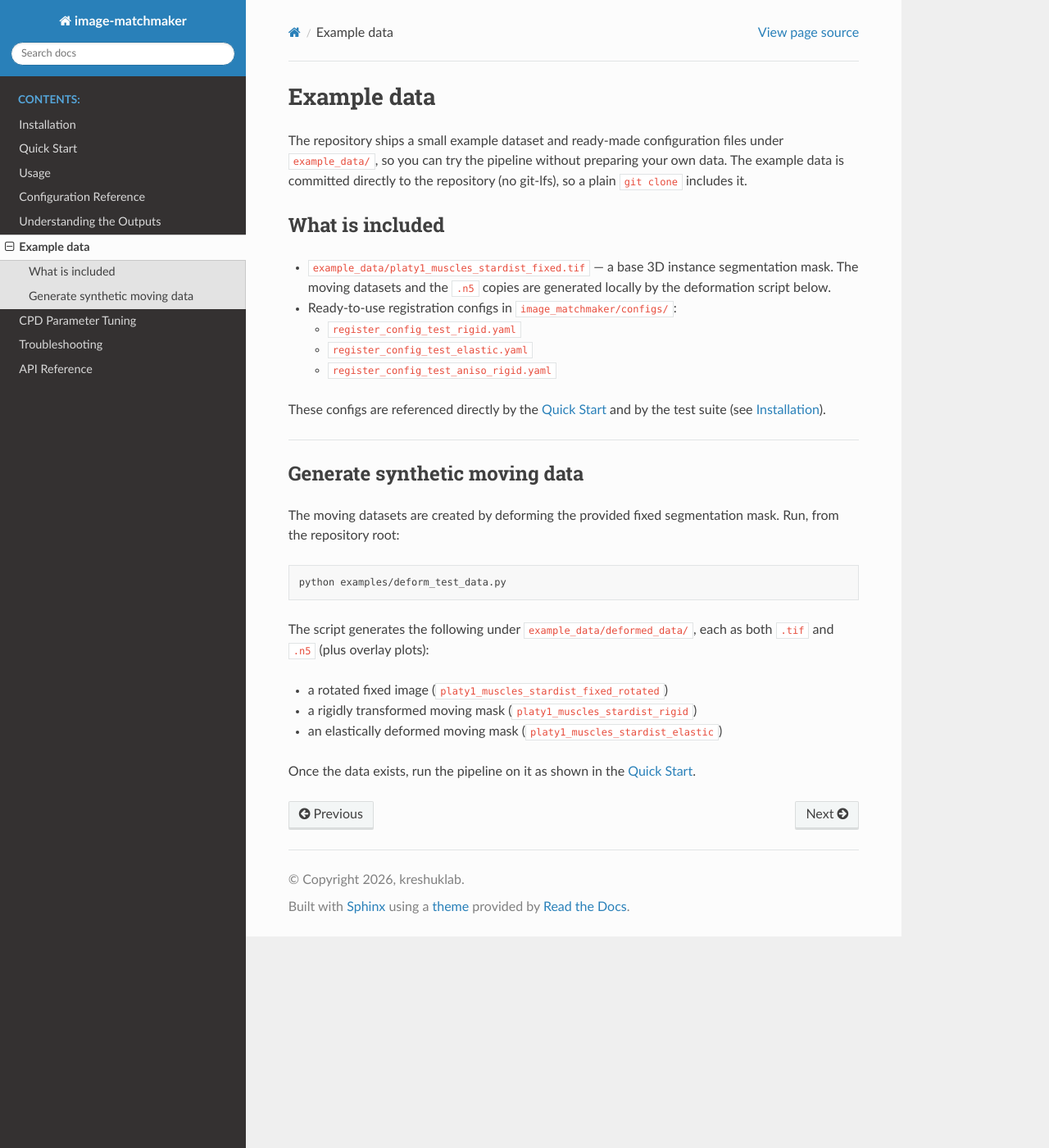
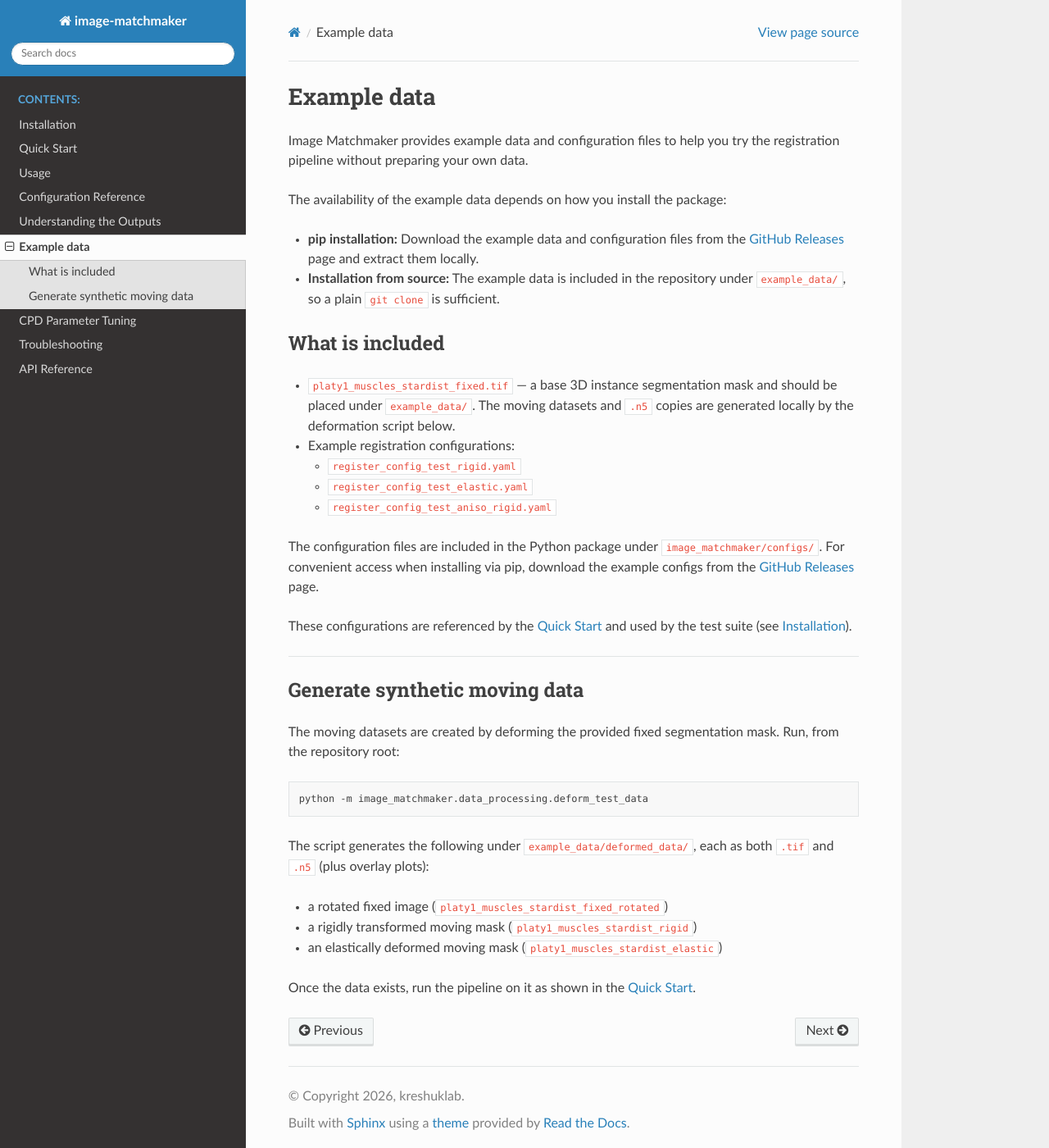
Before and after one commit to kreshuklab/image-matchmaker, a Sphinx documentation site: the page built from docs/source/example_data.md, in a window 1280 px wide and 1400 px high. Shown: the whole window at 82% size. Built offline with Sphinx 7.4.7 and the Read the Docs theme 3.1.0, drawn with Linux system fonts in a browser that asks for light colours.

Commit message:
docs: update documentation for installation via pip

````diff
--- a/docs/source/example_data.md
+++ b/docs/source/example_data.md
@@ -1,22 +1,23 @@
 # Example data
 
-The repository ships a small example dataset and ready-made configuration files
-under `example_data/`, so you can try the pipeline without preparing your own data.
-The example data is committed directly to the repository (no git-lfs), so a plain
-`git clone` includes it.
+Image Matchmaker provides example data and configuration files to help you try the registration pipeline without preparing your own data.
+
+The availability of the example data depends on how you install the package:
+
+- **pip installation:** Download the example data and configuration files from the [GitHub Releases](https://github.com/kreshuklab/image-matchmaker/releases/tag/example_data) page and extract them locally.
+- **Installation from source:** The example data is included in the repository under `example_data/`, so a plain `git clone` is sufficient.
 
 ## What is included
 
-- `example_data/platy1_muscles_stardist_fixed.tif` — a base 3D instance
-  segmentation mask. The moving datasets and the `.n5` copies are generated locally
-  by the deformation script below.
-- Ready-to-use registration configs in `image_matchmaker/configs/`:
+- `platy1_muscles_stardist_fixed.tif` — a base 3D instance segmentation mask and should be placed under `example_data/`. The moving datasets and `.n5` copies are generated locally by the deformation script below.
+- Example registration configurations:
   - `register_config_test_rigid.yaml`
   - `register_config_test_elastic.yaml`
   - `register_config_test_aniso_rigid.yaml`
 
-These configs are referenced directly by the {doc}`Quick Start <quickstart>` and by
-the test suite (see {doc}`Installation <installation>`).
+The configuration files are included in the Python package under `image_matchmaker/configs/`. For convenient access when installing via pip, download the example configs from the [GitHub Releases](https://github.com/kreshuklab/image-matchmaker/releases/tag/example_data) page.
+
+These configurations are referenced by the {doc}`Quick Start <quickstart>` and used by the test suite (see {doc}`Installation <installation>`).
 
 ---
 
@@ -26,7 +27,7 @@ The moving datasets are created by deforming the provided fixed segmentation mas
 repository root:
 
 ```bash
-python examples/deform_test_data.py
+python -m image_matchmaker.data_processing.deform_test_data
 ```
 
 The script generates the following under `example_data/deformed_data/`, each as
````
Also changed, not shown: docs/source/config_ref.md (+10 -3 lines), docs/source/cpd_tuning.md (+12 -4 lines), docs/source/quickstart.md (+6 -5 lines), docs/source/troubleshooting.md (+12 -3 lines), docs/source/usage.md (+9 -8 lines).
